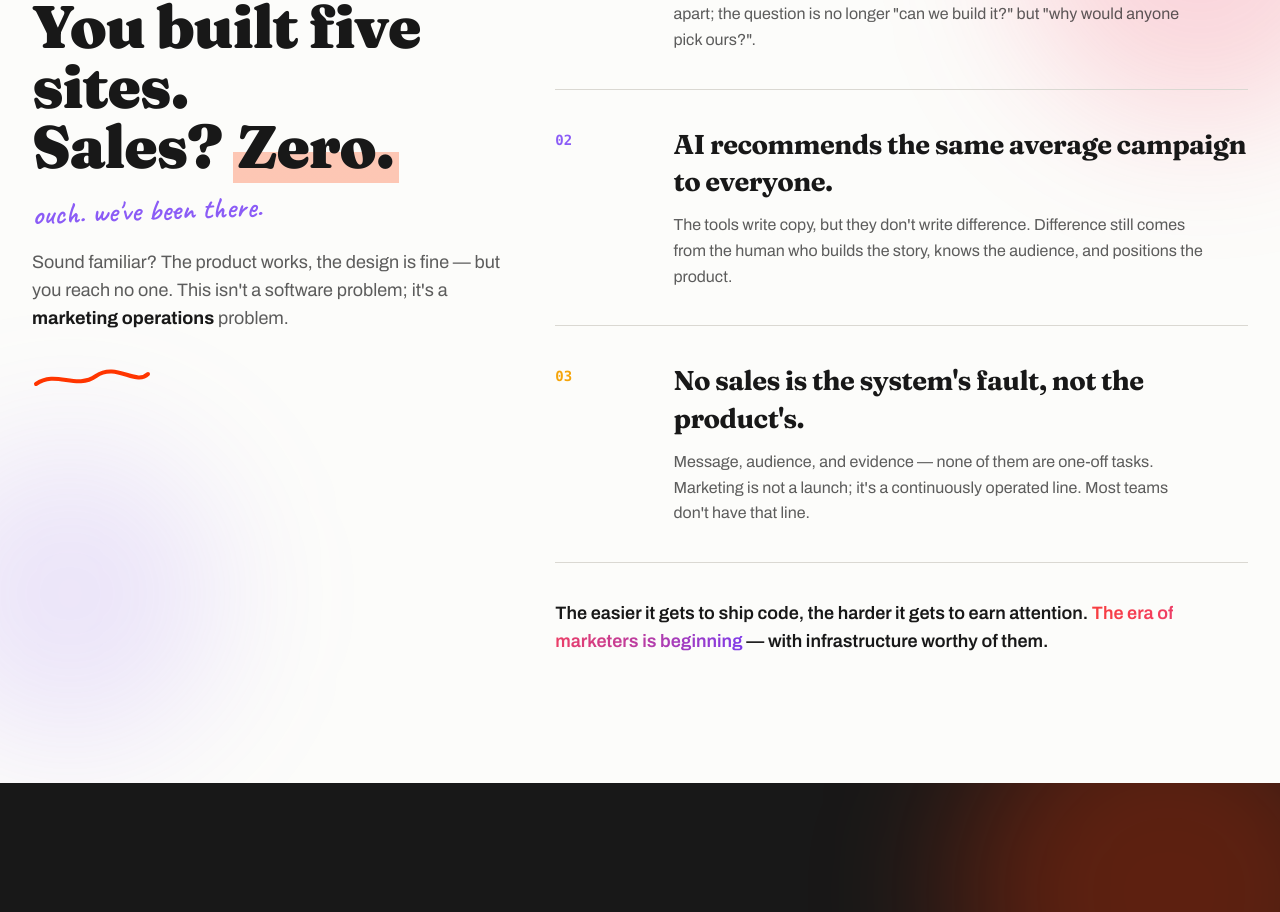
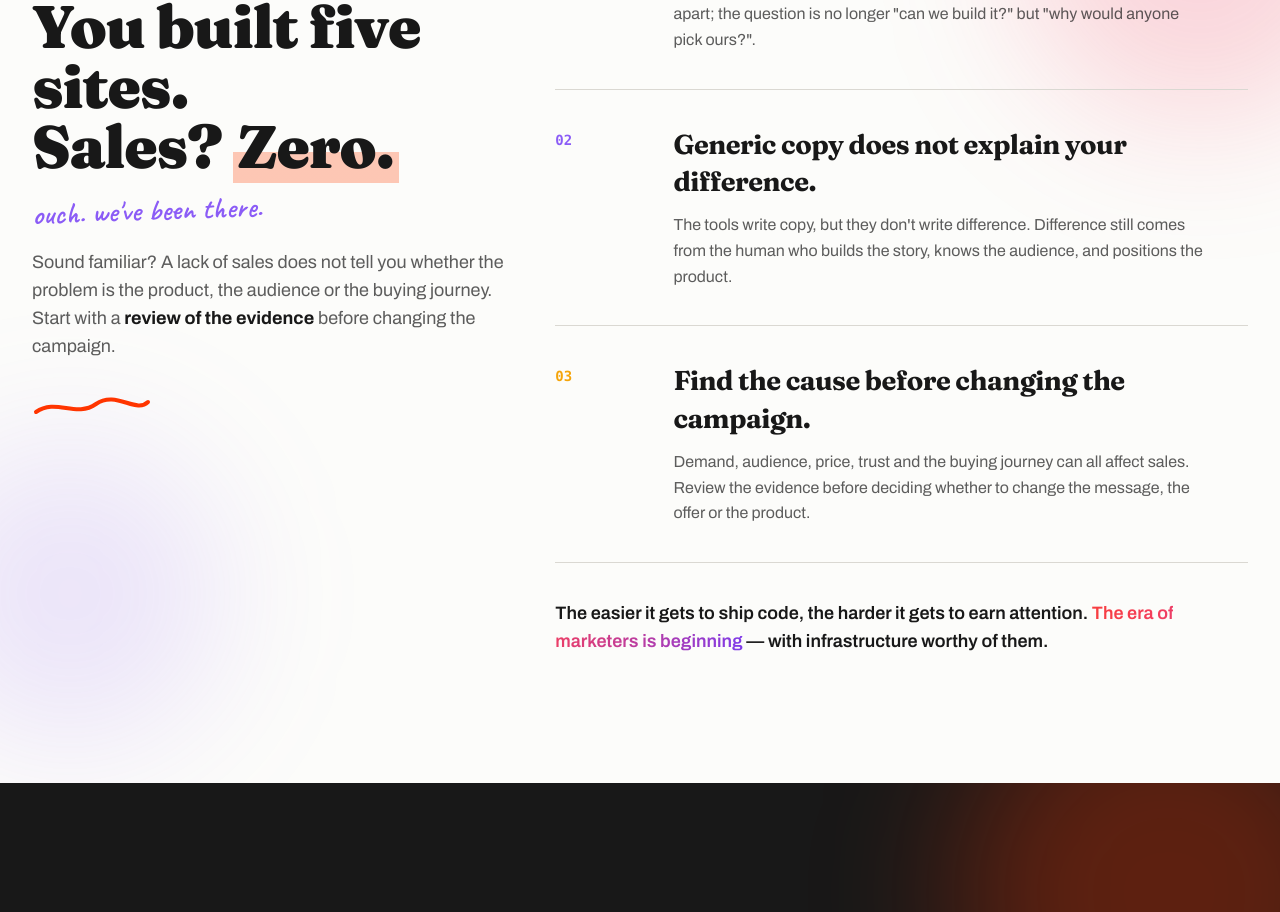
Before and after one commit to ckuyumcu/konum, a React (Vite) app: page / in a window 1280 px wide. Shown: the part 1314-2226 px from the top of the page. Built offline with nearby package versions, Linux system fonts and the light colour scheme.

Commit message:
fix: clarify customer readiness in Problem.tsx

```diff
--- a/src/sections/Problem.tsx
+++ b/src/sections/Problem.tsx
@@ -10,13 +10,13 @@ const rows = [
   },
   {
     n: '02',
-    title: 'AI recommends the same average campaign to everyone.',
+    title: 'Generic copy does not explain your difference.',
     body: 'The tools write copy, but they don\'t write difference. Difference still comes from the human who builds the story, knows the audience, and positions the product.',
   },
   {
     n: '03',
-    title: 'No sales is the system\'s fault, not the product\'s.',
-    body: 'Message, audience, and evidence — none of them are one-off tasks. Marketing is not a launch; it\'s a continuously operated line. Most teams don\'t have that line.',
+    title: 'Find the cause before changing the campaign.',
+    body: 'Demand, audience, price, trust and the buying journey can all affect sales. Review the evidence before deciding whether to change the message, the offer or the product.',
   },
 ]
 
@@ -58,8 +58,8 @@ export default function Problem() {
               transition={{ duration: 0.5, ease: easeOut, delay: 0.14 }}
               className="mt-6 text-lg text-foreground/70 max-w-[48ch]"
             >
-              Sound familiar? The product works, the design is fine — but you reach no one. This isn&apos;t a software
-              problem; it&apos;s a <strong className="text-foreground">marketing operations</strong> problem.
+              Sound familiar? A lack of sales does not tell you whether the problem is the product, the audience or the buying journey.
+              Start with a <strong className="text-foreground">review of the evidence</strong> before changing the campaign.
             </motion.p>
             <motion.svg
               initial={{ opacity: 0 }}
```
